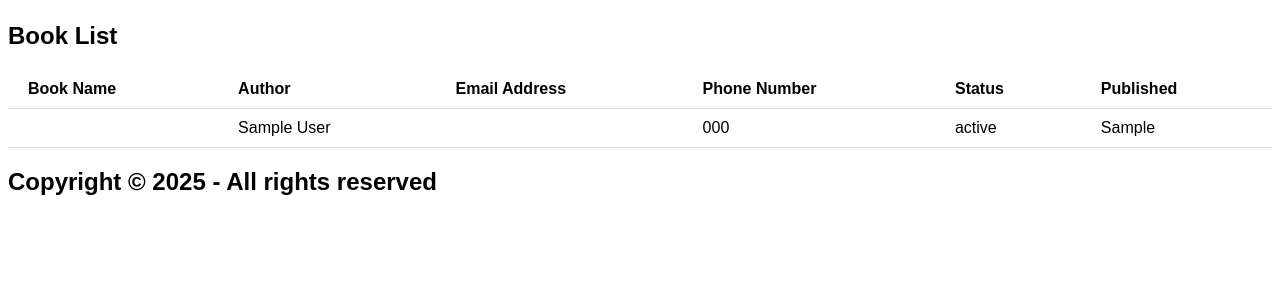
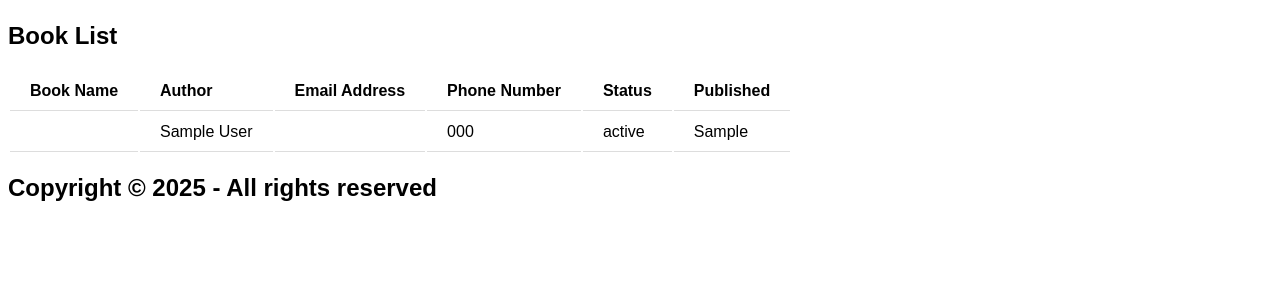
Before and after one commit to SukhWave/PHPAssignment1, a PHP site: page / in a window 1280 px wide. Shown: the part 58-358 px from the top of the page. Run offline with PHP 8.4, Linux system fonts and the light colour scheme; tables that the repository leaves empty or names only in its code hold one stand-in row (values such as "Sample post"); data that the repository does not hold is empty.

Commit message:
edited css file

```diff
--- a/css/main.css
+++ b/css/main.css
@@ -1,12 +1,6 @@
 body {
     font-family: Arial, Helvetica, sans-serif;
 }
-table {
-    width: 100%;
-    border-collapse: collapse;
-}
-
-
 th, td {
     padding: 10px 20px;
     text-align: left;
```
